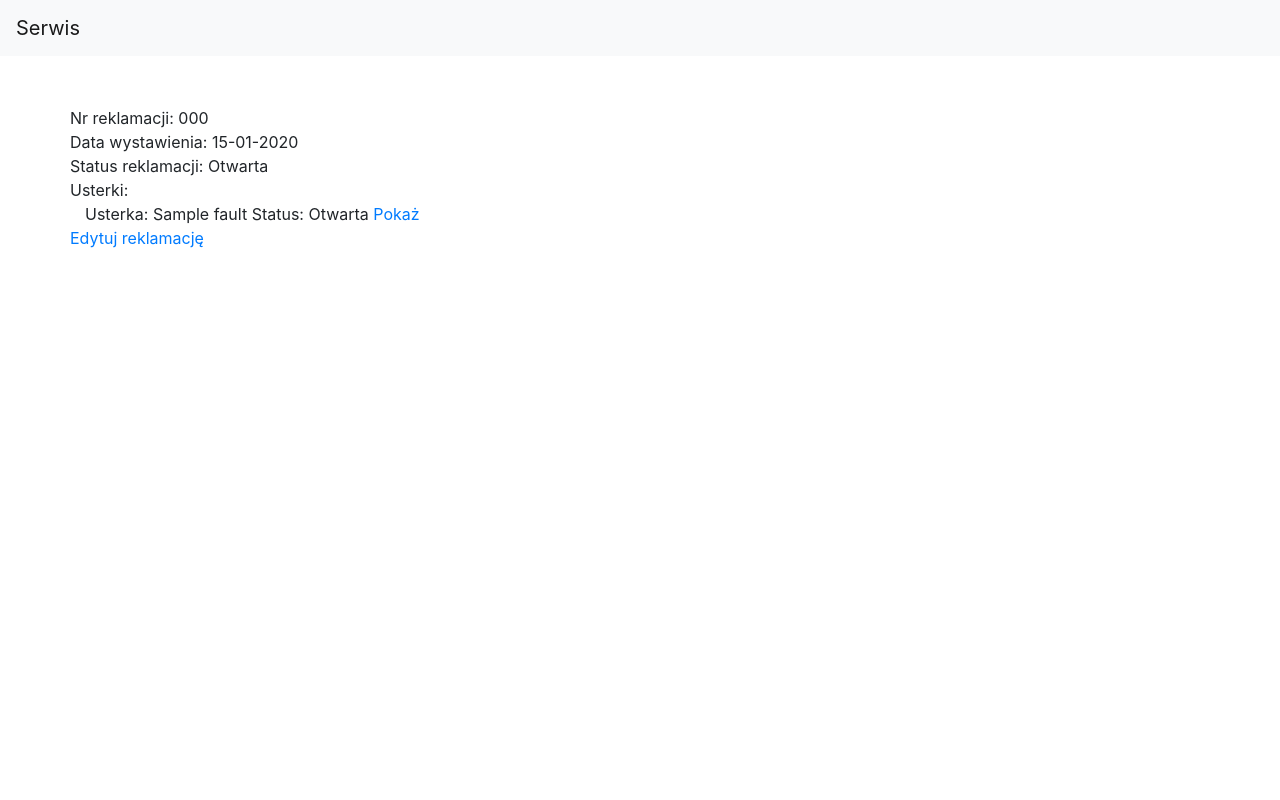
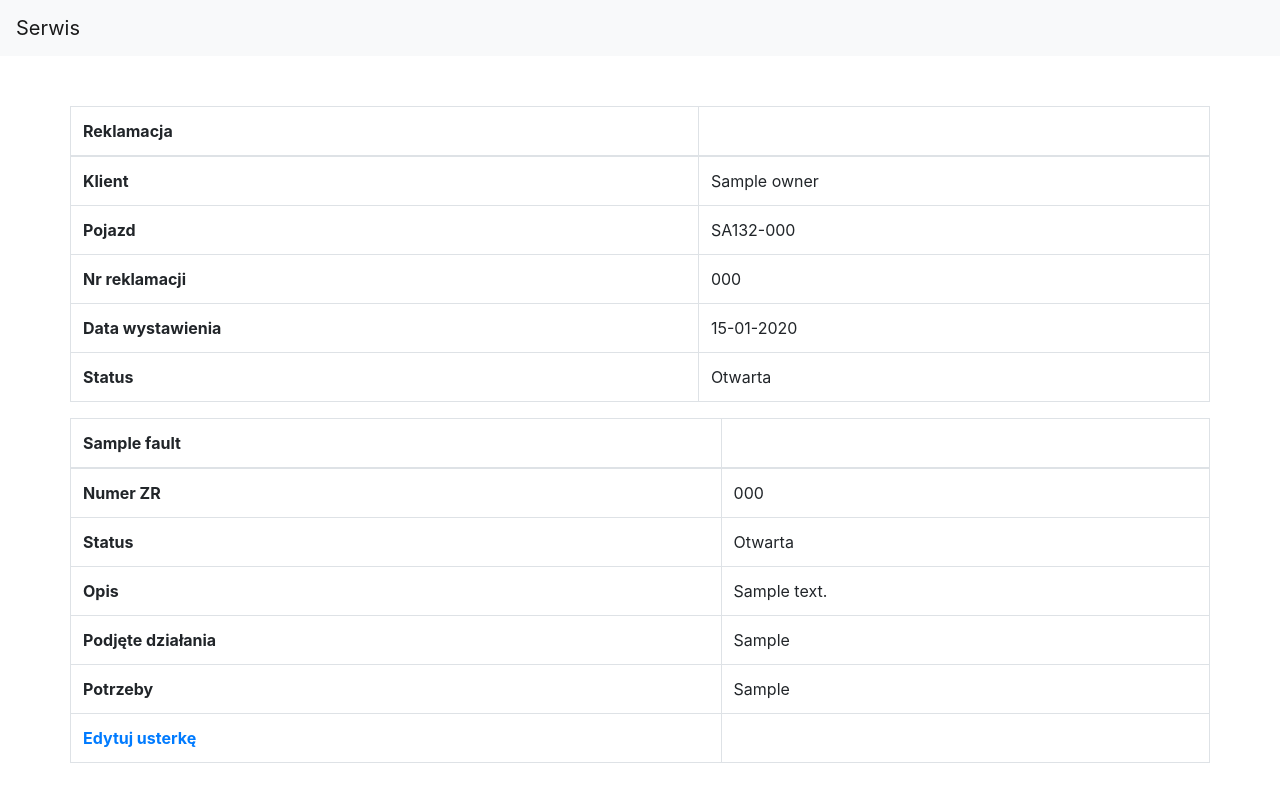
Before and after one commit to lukadamczyk/service_book, a Django app: template book/templates/book/complaint/detail.html in a window 1280 px wide. Run offline with Django 3.2, Linux system fonts and the light colour scheme; tables that the repository leaves empty hold one stand-in row (values such as "Sample post"); the template is opened without the code that fills it: values that come from a table or form of the project are taken from there, most other values are stand-ins (such as "Sample title", 1, 10 or a date in 2020); parts of the project's set-up code (start-up, migrations or seed data) failed here and were passed over; some libraries are stand-ins or nearby versions.

Commit message:
Added tables to template complaint detail

```diff
--- a/book/templates/book/complaint/detail.html
+++ b/book/templates/book/complaint/detail.html
@@ -4,23 +4,91 @@
 <div class="container">
   <div class="row">
     {% if complaint %}
-      Nr reklamacji: {{ complaint }}<br>
-      Data wystawienia: {{ complaint.entry_date|date:"d-m-Y" }}<br>
-      Status reklamacji: {{ complaint.get_status_display }}
+    <table class="table table-bordered table-hover">
+      <thead>
+        <tr>
+          <th scope="col">Reklamacja</th>
+          <th scope="col"></th>
+        </tr>
+      </thead>
+      <tbody>
+        <tr>
+          <th scope="row">Klient</th>
+          <td>{{ complaint.client.name }}</td>
+        </tr>
+        <tr>
+          <th scope="row">Pojazd</th>
+          <td>{{ complaint.vehicle.get_full_name }}</td>
+        </tr>
+        <tr>
+          <th scope="row">Nr reklamacji</th>
+          <td>{{ complaint }}</td>
+        </tr>
+        <tr>
+          <th scope="row">Data wystawienia</th>
+          <td>{{ complaint.entry_date|date:"d-m-Y" }}</td>
+        </tr>
+        <tr>
+          <th scope="row">Status</th>
+          <td>{{ complaint.get_status_display }}</td>
+        </tr>
+        {% if complaint.status == 'close' %}
+        <tr>
+          <th scope="row">Data zamknięcia</th>
+          <td>{{ complaint.end_date|date:'d-m-Y' }}</td>
+        </tr>
+        <tr>
+          <th scope="row"><a href="{% url 'book:edit_complaint' complaint.id %}">Edytuj reklamację</a></th>
+          <td></td>
+        </tr>
+        {% endif %}
+      </tbody>
+    </table>
+    {% endif %}
+    {% if complaint.complaint_faults %}
+      {% for fault in complaint.complaint_faults.all %}
+        <table class="table table-bordered table-hover">
+          <thead>
+            <tr>
+              <th scope="col">{{ fault.name }}</th>
+              <th scope="col"></th>
+            </tr>
+          </thead>
+          <tbody>
+            <tr>
+              <th scope="row">Numer ZR</th>
+              <td>{{ fault.zr_number }}</td>
+            </tr>
+            <tr>
+              <th scope="row">Status</th>
+              <td>{{ fault.get_status_display }}</td>
+            </tr>
+            {% if fault.status == 'close' %}
+            <tr>
+              <th scope="row">Data zamknięcia</th>
+              <td>{{ fault.end_date|date:'d-m-Y' }}</td>
+            </tr>
+            {% endif %}
+            <tr>
+              <th scope="row">Opis</th>
+              <td>{{ fault.description }}</td>
+            </tr>
+            <tr>
+              <th scope="row">Podjęte działania</th>
+              <td>{{ fault.need }}</td>
+            </tr>
+            <tr>
+              <th scope="row">Potrzeby</th>
+              <td>{{ fault.actions }}</td>
+            </tr>
+            <tr>
+              <th scope="row"><a href="{% url 'book:fault_detail' fault.id %}">Edytuj usterkę</a></th>
+              <td></td>
+            </tr>
+          </tbody>
+        </table>
+      {% endfor %}
     {% endif %}
   </div>
 </div>
-<div class="container">
-  <div class="row">
-    {% if complaint.complaint_faults %}
-    Usterki:<br>
-      {% for fault in complaint.complaint_faults.all %}
-        <div class="container">
-          Usterka: {{ fault.name }} Status: {{ fault.get_status_display }} <a href="{% url 'book:fault_detail' fault.id %}">Pokaż</a>
-        </div>
-      {% endfor %}
-    {% endif %}
-    <a href="{% url 'book:edit_complaint' complaint.id %}">Edytuj reklamację</a>
-  </div>
-</div>
 {% endblock %}
--- a/book/views.py
+++ b/book/views.py
@@ -73,7 +73,7 @@ def complaint_list(request):
 @login_required()
 def complaint_detail(request, id):
     complaint = get_object_or_404(Complaint, id=id)
-    title = complaint.vehicle.get_full_name()
+    title = complaint.vehicle.get_full_name
     return render(request,
                   template_name='book/complaint/detail.html',
                   context={'title': title,
@@ -82,7 +82,7 @@ def complaint_detail(request, id):
 @login_required()
 def fault_detail(request, id):
     fault = get_object_or_404(Fault, id=id)
-    title = fault.vehicle.get_full_name()
+    title = fault.vehicle.get_full_name
     return render(request,
                   template_name='book/fault/detail.html',
                   context={'title': title,
@@ -412,7 +412,7 @@ def export_complaints_xls(request):
             if col_num == 0:
                 ws.write(row_num, col_num, row.document_number, style)
             if col_num == 1:
-                ws.write(row_num, col_num, row.vehicle.get_full_name(), style)
+                ws.write(row_num, col_num, row.vehicle.get_full_name, style)
             if col_num == 2:
                 date = '-'.join((str(row.entry_date.day), str(row.entry_date.month), str(row.entry_date.year)))
                 ws.write(row_num, col_num, date, style)
```
